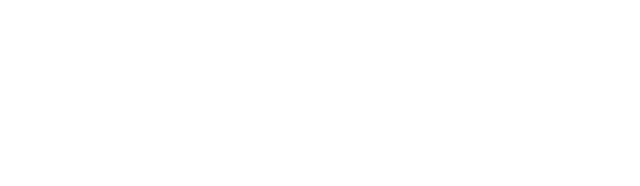
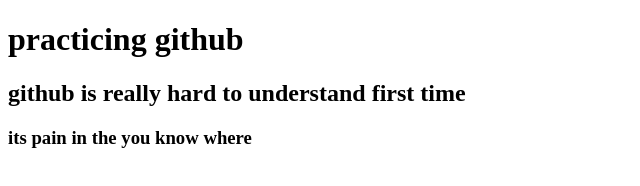
Before and after one commit to ISHRAK-Wants-Burger/test_repository, a plain HTML site: page index.html in a window 1280 px wide. Shown: the whole page, without its empty margins (0-640 px from the left). Drawn offline with Linux system fonts and the light colour scheme.

Commit message:
added header

```diff
--- a/index.html
+++ b/index.html
@@ -7,6 +7,9 @@
     <title>My first git repository</title>
 </head>
 <body>
+    <h1>practicing github</h1>
+    <h2>github is really hard to understand first time</h2>
+    <h3>its pain in the you know where</h3>
 
 </body>
 </html>
```
